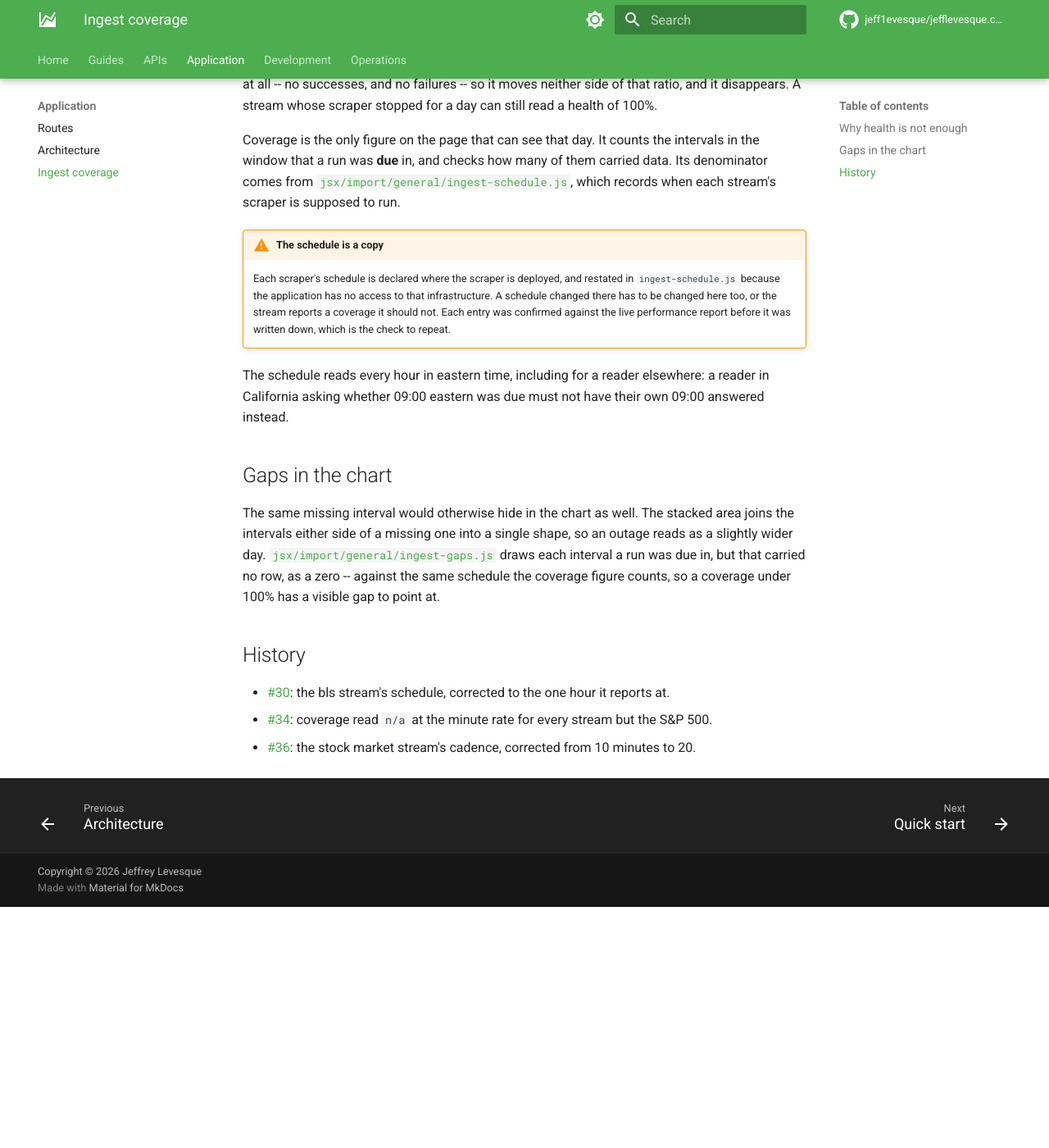
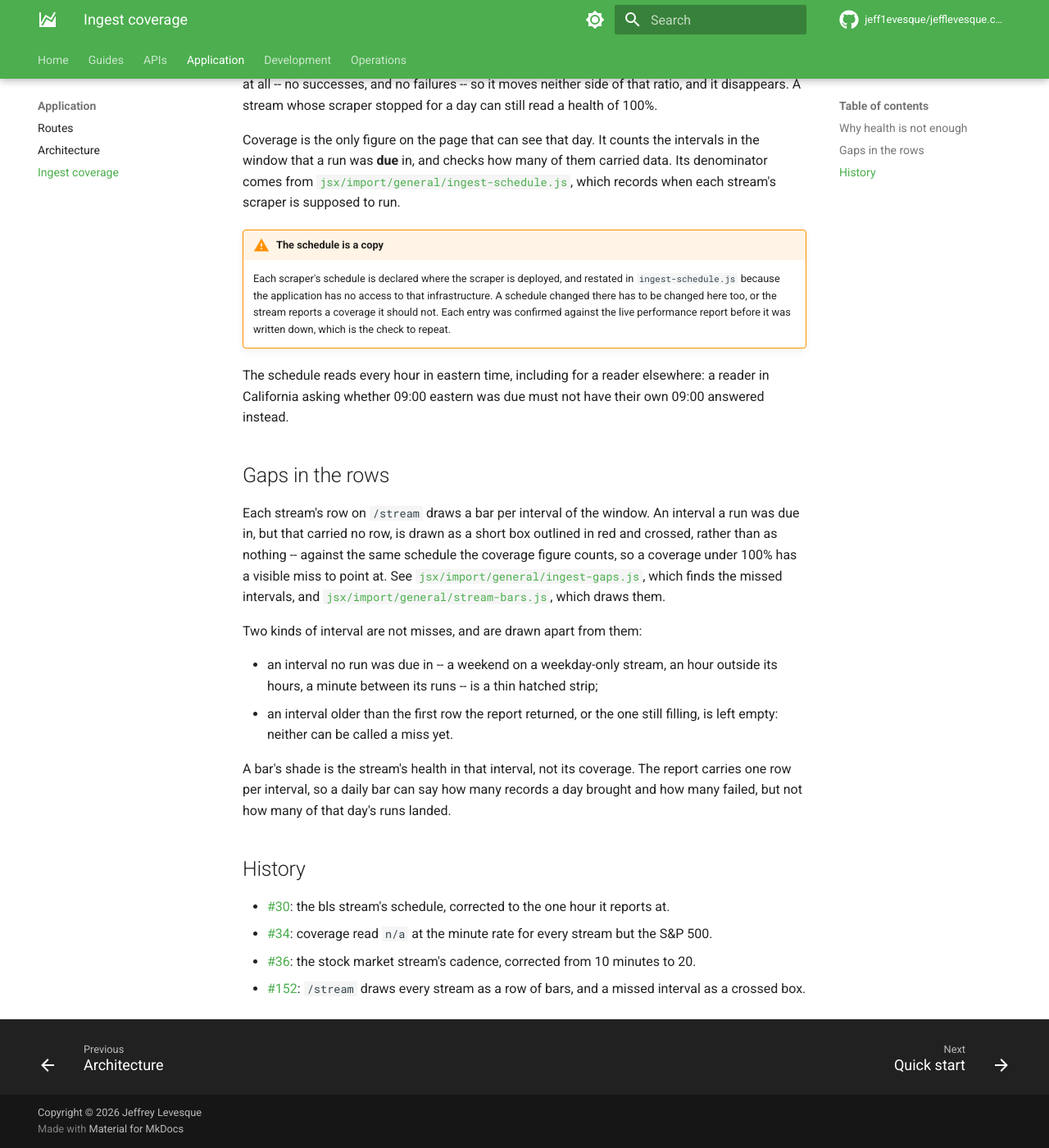
Before and after one commit to jeff1evesque/jefflevesque.com, an MkDocs documentation site: the page built from documentation/application/ingest-coverage.md, in a window 1280 px wide and 1400 px high, scrolled down 305 px. Shown: the whole window at 82% size. Built offline with MkDocs 1.6.1 and Material for MkDocs 9.7.7, drawn with Linux system fonts in a browser that asks for light colours; comment, search, counter and statistics services are not loaded; before the commit the page ends 1411 px from its top, so only the background shows below that.

Commit message:
#152: ingest-coverage.md, a missed interval is a crossed box in its row

```diff
--- a/documentation/application/ingest-coverage.md
+++ b/documentation/application/ingest-coverage.md
@@ -28,15 +28,27 @@ The schedule reads every hour in eastern time, including for a reader elsewhere:
 reader in California asking whether 09:00 eastern was due must not have their own
 09:00 answered instead.
 
-## Gaps in the chart
+## Gaps in the rows
 
-The same missing interval would otherwise hide in the chart as well. The stacked area
-joins the intervals either side of a missing one into a single shape, so an outage
-reads as a slightly wider day.
-[`jsx/import/general/ingest-gaps.js`](https://github.com/jeff1evesque/jefflevesque.com/blob/master/jsx/import/general/ingest-gaps.js)
-draws each interval a run was due in, but that carried no row, as a zero -- against the
-same schedule the coverage figure counts, so a coverage under 100% has a visible gap to
-point at.
+Each stream's row on `/stream` draws a bar per interval of the window. An interval a
+run was due in, but that carried no row, is drawn as a short box outlined in red and
+crossed, rather than as nothing -- against the same schedule the coverage figure
+counts, so a coverage under 100% has a visible miss to point at. See
+[`jsx/import/general/ingest-gaps.js`](https://github.com/jeff1evesque/jefflevesque.com/blob/master/jsx/import/general/ingest-gaps.js),
+which finds the missed intervals, and
+[`jsx/import/general/stream-bars.js`](https://github.com/jeff1evesque/jefflevesque.com/blob/master/jsx/import/general/stream-bars.js),
+which draws them.
+
+Two kinds of interval are not misses, and are drawn apart from them:
+
+- an interval no run was due in -- a weekend on a weekday-only stream, an hour outside
+  its hours, a minute between its runs -- is a thin hatched strip;
+- an interval older than the first row the report returned, or the one still filling,
+  is left empty: neither can be called a miss yet.
+
+A bar's shade is the stream's health in that interval, not its coverage. The report
+carries one row per interval, so a daily bar can say how many records a day brought
+and how many failed, but not how many of that day's runs landed.
 
 ## History
 
@@ -46,3 +58,5 @@ point at.
   `n/a` at the minute rate for every stream but the S&P 500.
 - [#36](https://github.com/jeff1evesque/jefflevesque.com/issues/36): the stock market
   stream's cadence, corrected from 10 minutes to 20.
+- [#152](https://github.com/jeff1evesque/jefflevesque.com/issues/152): `/stream` draws
+  every stream as a row of bars, and a missed interval as a crossed box.
```
